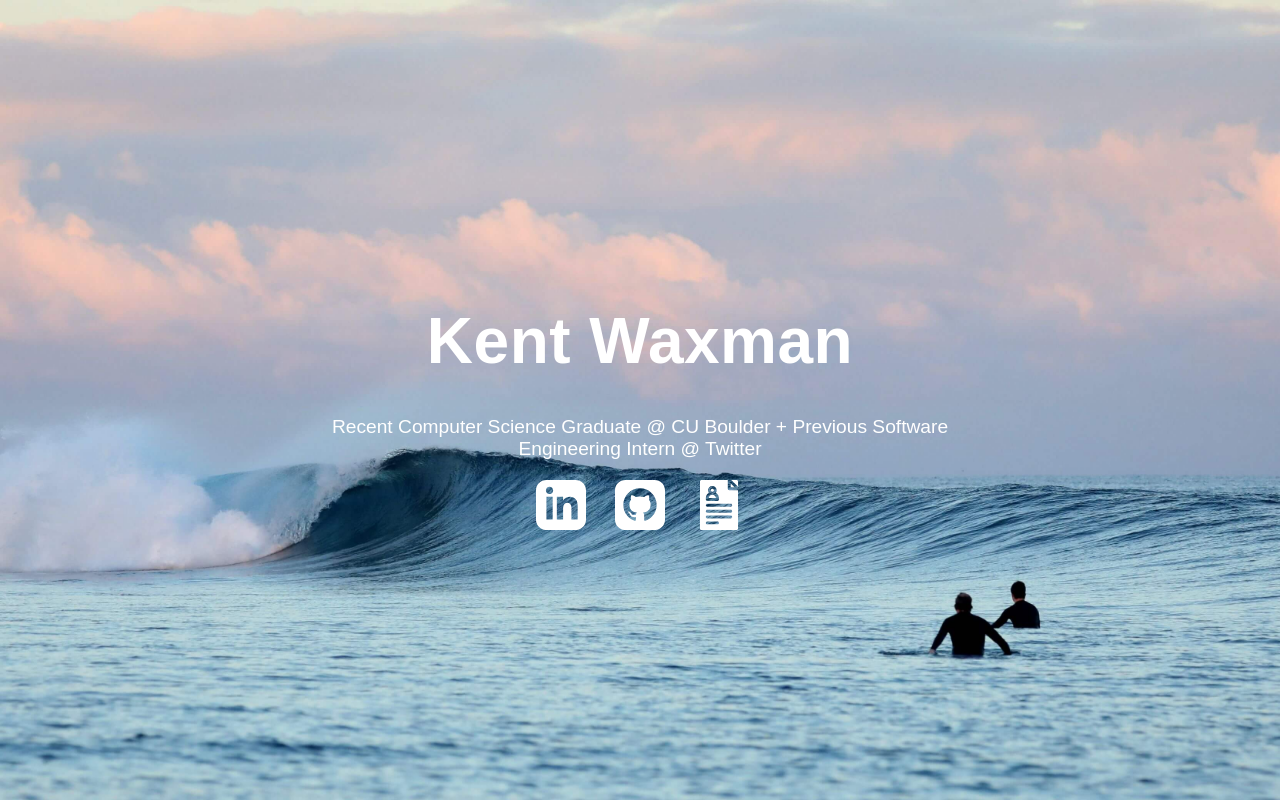
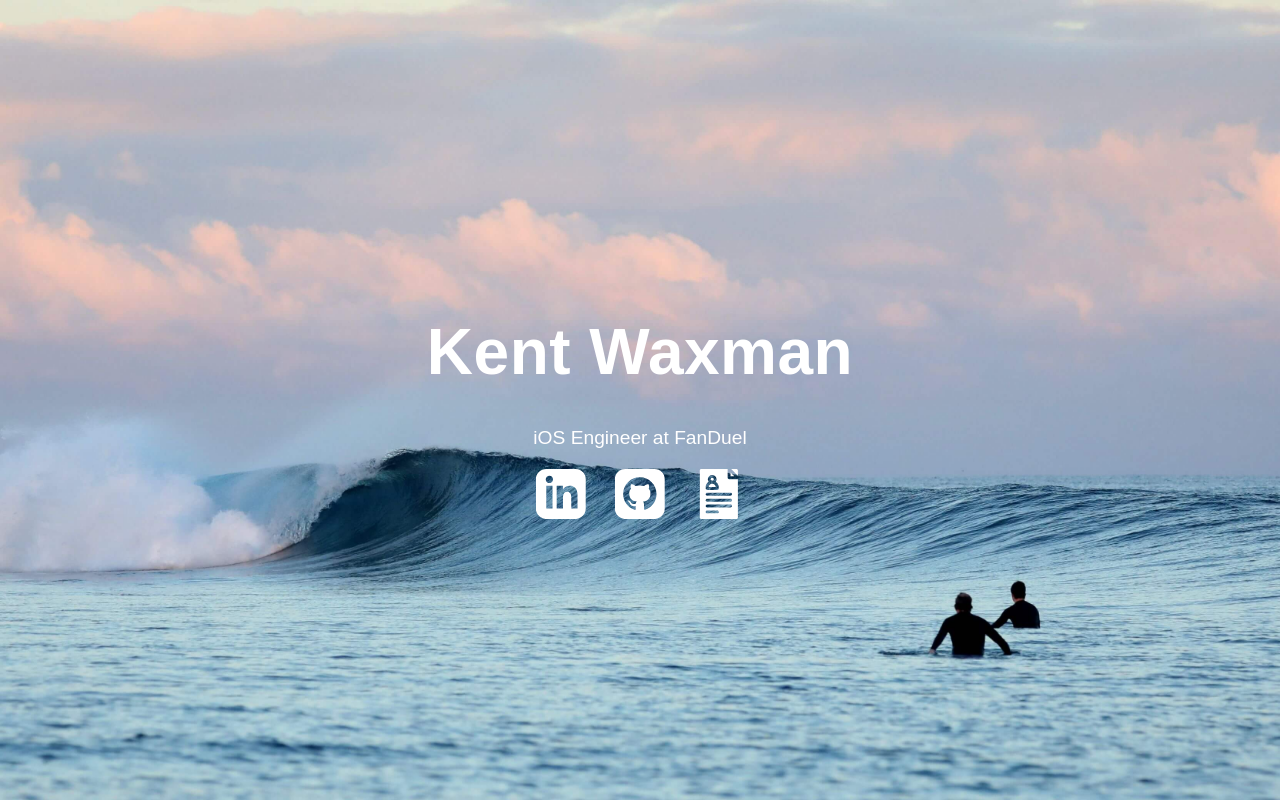
Before and after one commit to kawaxman/kentwaxman.life, a plain HTML site: page index.html in a window 1280 px wide. Drawn offline with Linux system fonts and the light colour scheme; a web font is replaced by a local one.

Commit message:
Update index.html

```diff
--- a/index.html
+++ b/index.html
@@ -12,7 +12,7 @@
 	<body>
 		<div class = "main-page">
 			<h1 class = "main-title">Kent Waxman</h1>
-			<p class = "main-subtitle">Recent Computer Science Graduate @ CU Boulder + Previous Software Engineering Intern @ Twitter</p>
+			<p class = "main-subtitle">iOS Engineer at FanDuel</p>
 			<button id = "linkedin-button" class = "button">
 				<a href="https://www.linkedin.com/in/kawaxman/" target="_blank" style="fill: white">
 					<svg xmlns="http://www.w3.org/2000/svg" width="3.75em" height="3.75em" viewBox="0 0 24 24">
```
